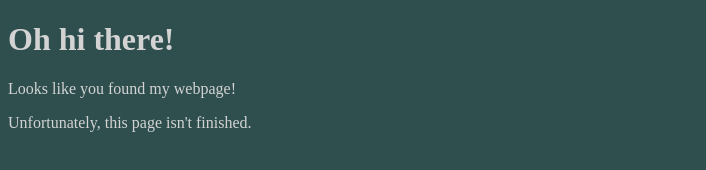
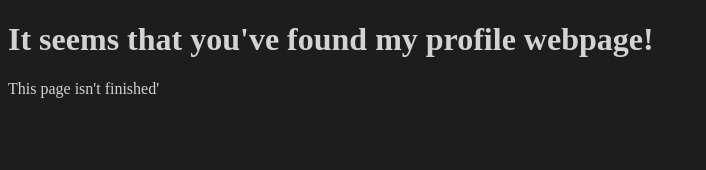
Before and after one commit to Error-In-Code/error-in-code.github.io, a plain HTML site: page index.html in a window 1280 px wide. Shown: the whole page, without its empty margins (0-706 px from the left). Drawn offline with Linux system fonts and the light colour scheme.

Commit message:
Fixed up some styling and added a bit to the page

```diff
--- a/index.html
+++ b/index.html
@@ -3,12 +3,11 @@
 <html lang="en" xmlns="http://www.w3.org/1999/xhtml">
 <head>
     <meta charset="utf-8" />
-    <title>Error-In-Code's Profiles</title>
+    <title>About Error-In-Code</title>
     <link rel="stylesheet" href="style1.css">
 </head>
 <body>
-    <h1>Oh hi there!</h1>
-    <p>Looks like you found my webpage!</p>
-    <p>Unfortunately, this page isn't finished.</p>
+    <h1>It seems that you've found my profile webpage!</h1>
+    <p>This page isn't finished'</p>
 </body>
 </html>
--- a/style1.css
+++ b/style1.css
@@ -1,15 +1,17 @@
 body {
-    background-color : darkslategrey
+    background-color : #1d1d1d;
 }
 
 p {
-    color : lightgrey
+    color : lightgrey;
 }
 
 h1{
-    color : lightgrey
+    color : lightgrey;
+    align-content: center;
 }
 
 h5 {
-    color : lightgray
+    color : lightgray;
+    align-content : center;
 }
```
